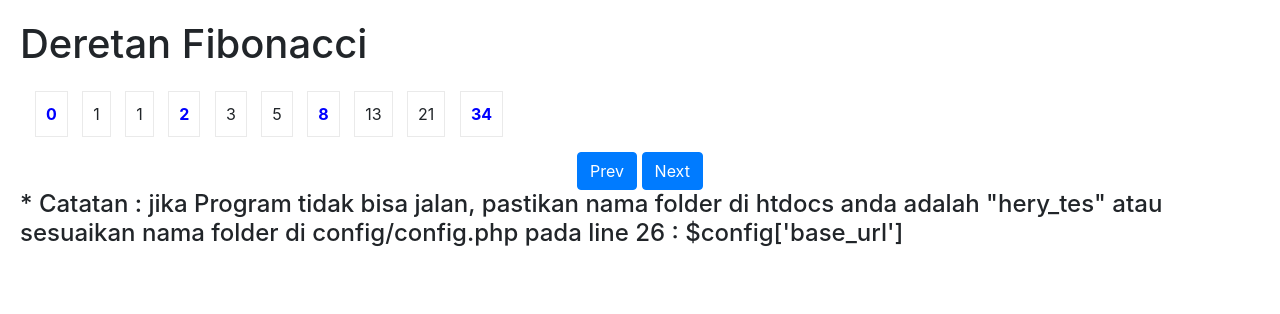
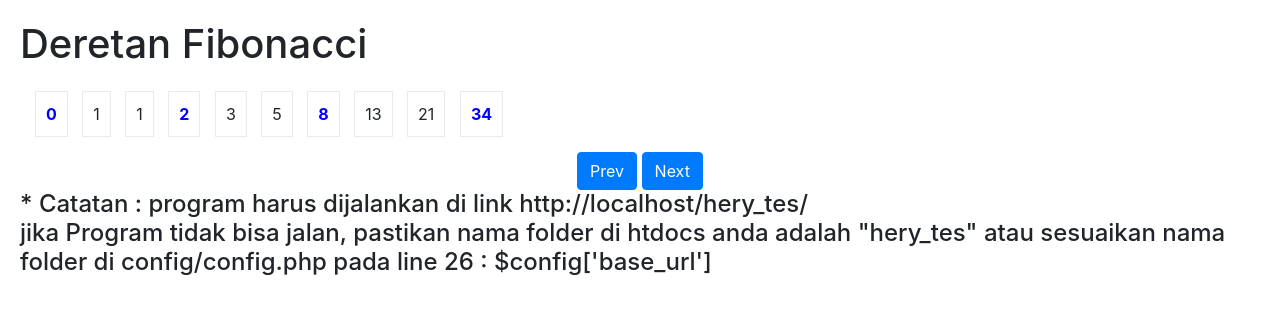
Before and after one commit to herykuswandi/kapanlagites, a CodeIgniter app: page /hery_tes/ in a window 1280 px wide. Shown: the top 314 px of the page. Run offline with CodeIgniter, Linux system fonts and the light colour scheme; some libraries are stand-ins or nearby versions.

Commit message:
no message

```diff
--- a/application/views/fibonacci.php
+++ b/application/views/fibonacci.php
@@ -30,8 +30,9 @@ defined('BASEPATH') OR exit('No direct script access allowed');
 
 	</div>
 
-<h4>* Catatan : jika Program tidak bisa jalan, pastikan  nama folder di htdocs anda adalah "hery_tes" atau sesuaikan nama folder di config/config.php pada line 26 :
-$config['base_url']</h4>
+<h4>* Catatan : program harus dijalankan di link http://localhost/hery_tes/<br/>jika Program tidak bisa jalan, pastikan  nama folder di htdocs anda adalah "hery_tes" atau sesuaikan nama folder di config/config.php pada line 26 :
+$config['base_url']
+</h4>
 
 </div>
 
```
